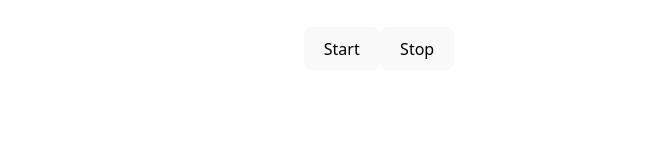
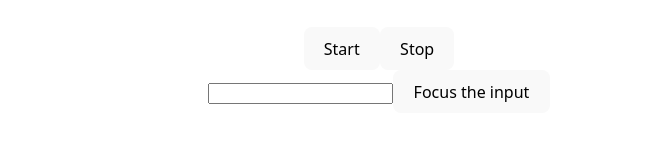
Before and after one commit to Vdtry-06/base-react, a React (Vite) app: page / in a window 1280 px wide. Shown: the part 2022-2164 px from the top of the page, without its empty margins (261-907 px from the left). Before the commit the page ends 2124 px from the top, so only its background shows below. Built offline with nearby package versions, Linux system fonts and the light colour scheme.

Commit message:
add FormFocus

```diff
--- a/src/App.jsx
+++ b/src/App.jsx
@@ -9,6 +9,7 @@ import Page from './component/Page'
 import Counter from './component/Conter'
 import CounterRef from './component/CounterRef'
 import Stopwatch from './component/Stopwatch'
+import FormFocus from './component/FormFocus'
 
 function App() {
 
@@ -30,6 +31,8 @@ function App() {
       {/* useRef */}
       <CounterRef/>
       <Stopwatch/>
+      <br />
+      <FormFocus/>
     </>
   )
 }
--- /dev/null
+++ b/src/component/FormFocus.jsx
@@ -0,0 +1,18 @@
+import {useRef} from 'react';
+
+export default function FormFocus() {
+    const inputRef = useRef(null);
+
+    function handleClick() {
+        inputRef.current.focus(); // truy cập DOM focus gọi để di chuyển con trỏ vào input
+    }
+
+    return (
+        <>
+            <input ref={inputRef}/>
+            <button onClick={handleClick}>
+                Focus the input
+            </button>
+        </>
+    );
+}
```
